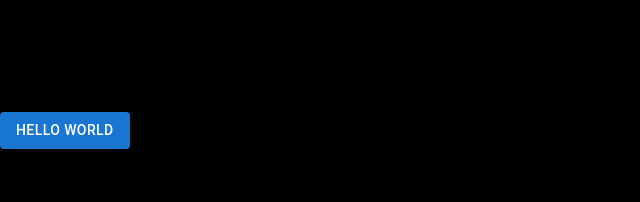
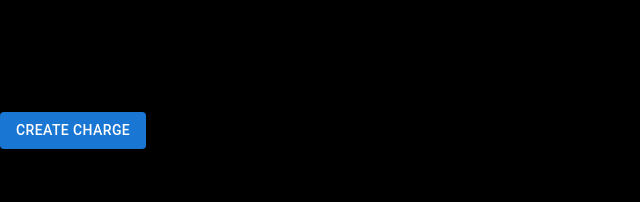
Before and after one commit to hughescoin/commerce-examples, a Next.js app: page / in a window 1280 px wide. Shown: the top 202 px of the page, without its empty margins (0-640 px from the left). Built offline with nearby package versions, Linux system fonts and the light colour scheme.

Commit message:
change button label

```diff
--- a/app/page.js
+++ b/app/page.js
@@ -55,7 +55,7 @@ export default function Home() {
             type='tel'
           />
         </div>
-        <Button variant='contained'>Hello world</Button>
+        <Button variant='contained'>Create charge</Button>
       </Box>
     </>
   );
```
